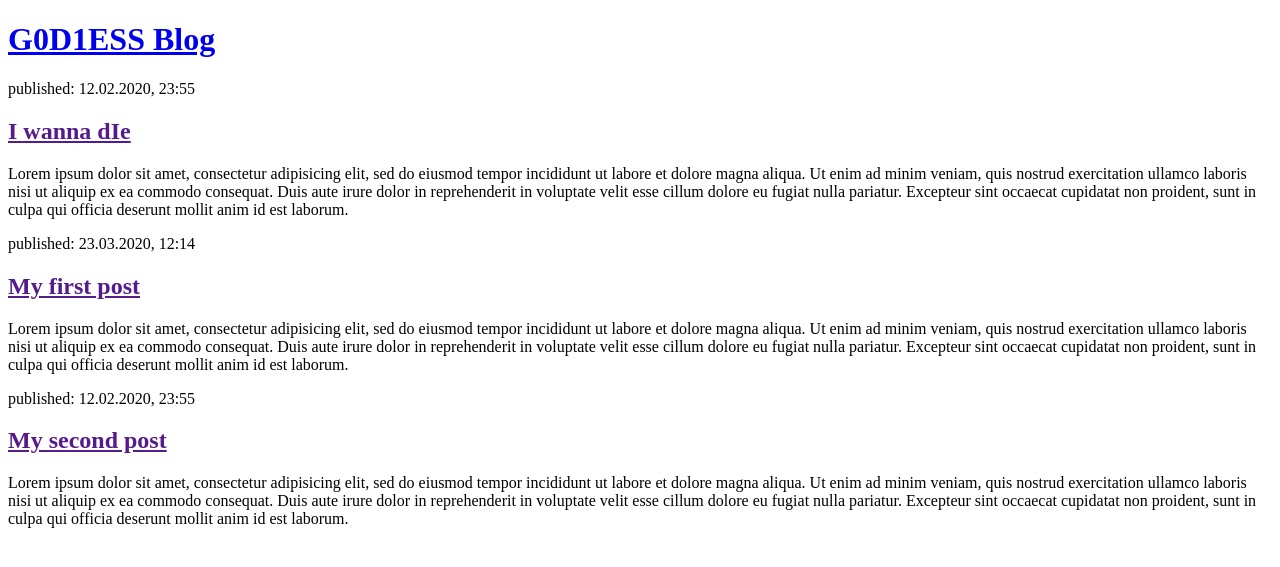
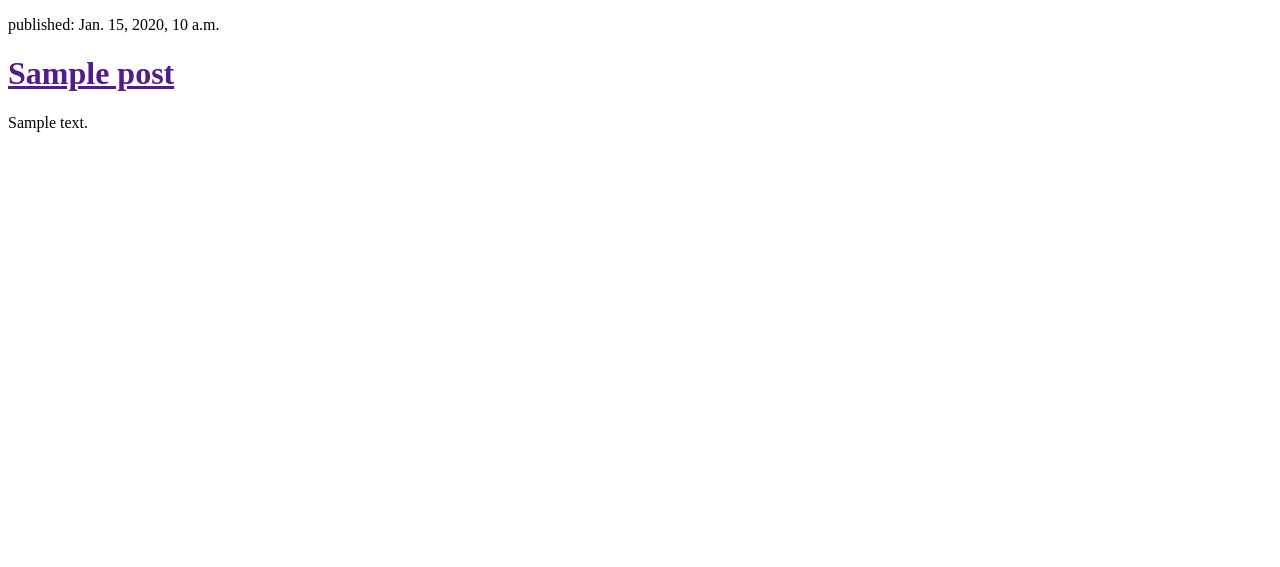
Before and after one commit to G000D1ESS/blog_django, a Django app: page / in a window 1280 px wide. Shown: the top 567 px of the page. Run offline with Django 3.2, Linux system fonts and the light colour scheme; tables that the repository leaves empty hold one stand-in row (values such as "Sample post").

Commit message:
Add load from SQLite

```diff
--- a/blog/templates/blog/post_list.html
+++ b/blog/templates/blog/post_list.html
@@ -4,47 +4,12 @@
         <title>Main Page</title>
     </head>
     <body>
-        <div>
-            <h1><a href="/">G0D1ESS Blog</a></h1>
-        </div>
-
-        <div>
-            <p>published: 12.02.2020, 23:55</p>
-            <h2><a href="">I wanna dIe</a></h2>
-            <p>
-	            Lorem ipsum dolor sit amet, consectetur adipisicing elit, sed do eiusmod
-	            tempor incididunt ut labore et dolore magna aliqua. Ut enim ad minim veniam,
-	            quis nostrud exercitation ullamco laboris nisi ut aliquip ex ea commodo
-	            consequat. Duis aute irure dolor in reprehenderit in voluptate velit esse
-            	cillum dolore eu fugiat nulla pariatur. Excepteur sint occaecat cupidatat non
-            	proident, sunt in culpa qui officia deserunt mollit anim id est laborum.
-        	</p>
-        </div>
-
-        <div>
-            <p>published: 23.03.2020, 12:14</p>
-            <h2><a href="">My first post</a></h2>
-            <p>
-	            Lorem ipsum dolor sit amet, consectetur adipisicing elit, sed do eiusmod
-	            tempor incididunt ut labore et dolore magna aliqua. Ut enim ad minim veniam,
-	            quis nostrud exercitation ullamco laboris nisi ut aliquip ex ea commodo
-	            consequat. Duis aute irure dolor in reprehenderit in voluptate velit esse
-	            cillum dolore eu fugiat nulla pariatur. Excepteur sint occaecat cupidatat non
-	            proident, sunt in culpa qui officia deserunt mollit anim id est laborum.
-        	</p>
-        </div>
-
-        <div>
-            <p>published: 12.02.2020, 23:55</p>
-            <h2><a href="">My second post</a></h2>
-            <p>
-	            Lorem ipsum dolor sit amet, consectetur adipisicing elit, sed do eiusmod
-	            tempor incididunt ut labore et dolore magna aliqua. Ut enim ad minim veniam,
-	            quis nostrud exercitation ullamco laboris nisi ut aliquip ex ea commodo
-	            consequat. Duis aute irure dolor in reprehenderit in voluptate velit esse
-            	cillum dolore eu fugiat nulla pariatur. Excepteur sint occaecat cupidatat non
-            	proident, sunt in culpa qui officia deserunt mollit anim id est laborum.
-        	</p>
-        </div>
+        {% for post in posts %}
+		    <div>
+		        <p>published: {{ post.published_date }}</p>
+		        <h1><a href="">{{ post.title }}</a></h1>
+		        <p>{{ post.text|linebreaksbr }}</p>
+		    </div>
+		{% endfor %}
     </body>
 </html>
--- a/blog/views.py
+++ b/blog/views.py
@@ -1,4 +1,7 @@
 from django.shortcuts import render
+from django.utils import timezone
+from .models import Post
 
 def post_list(request):
-    return render(request, 'blog/post_list.html', {})
+    posts = Post.objects.filter(published_date__lte=timezone.now()).order_by('published_date')
+    return render(request, 'blog/post_list.html', {'posts': posts})
```
